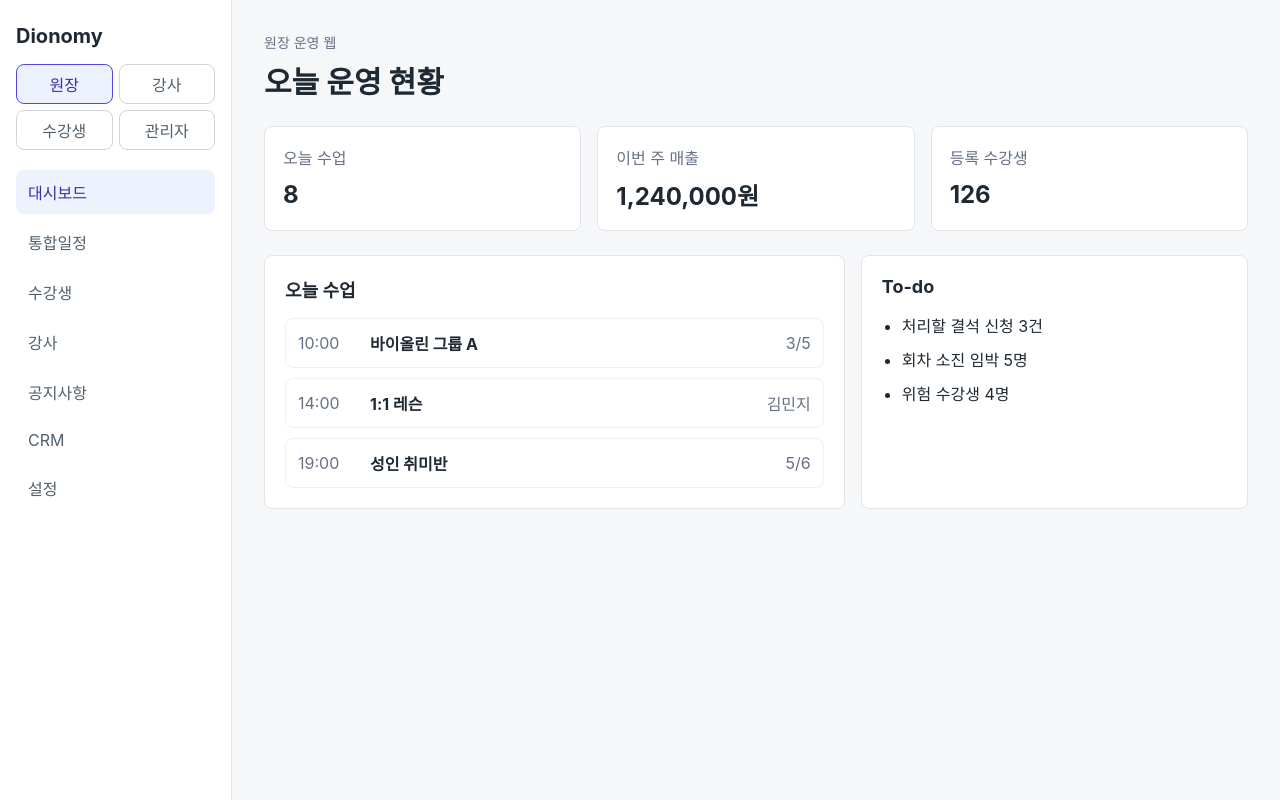
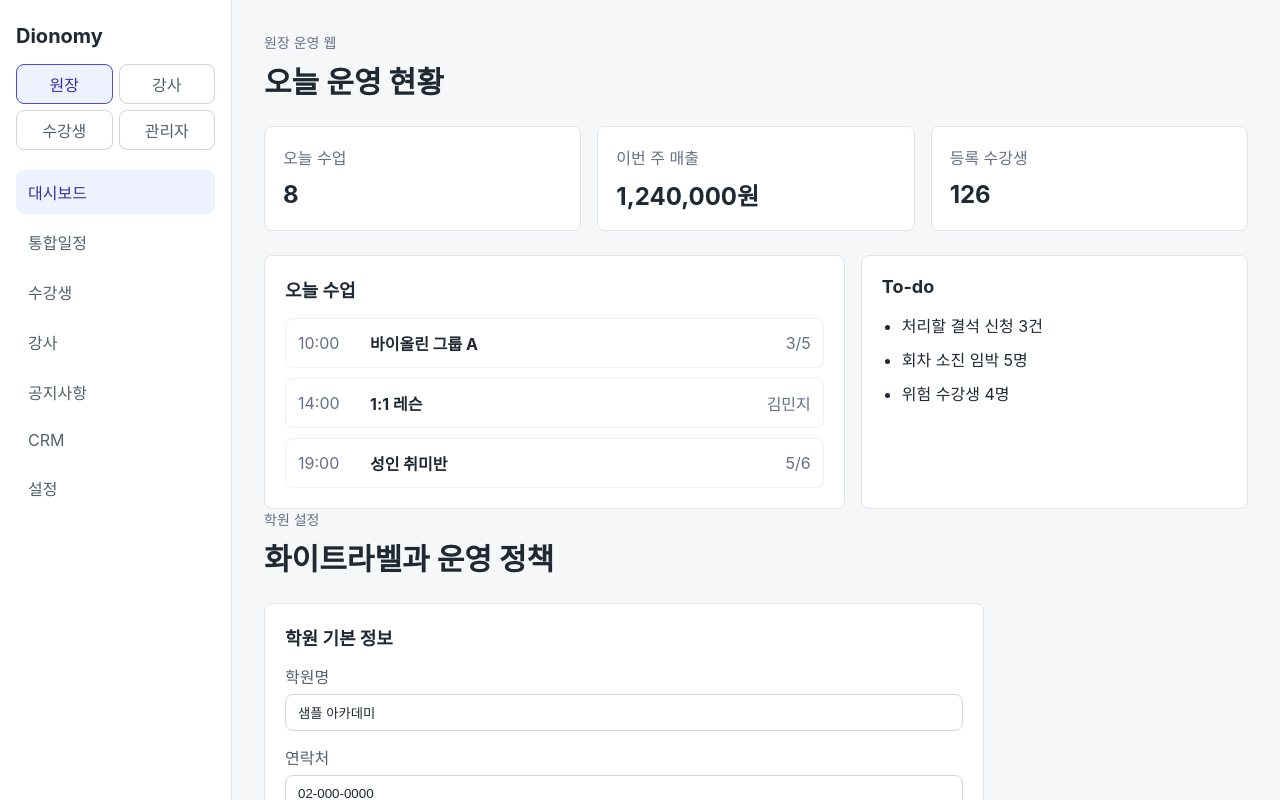
Before and after one commit to dionomy/dionomy-front, a React (Vite) app: page / in a window 1280 px wide. Shown: the top 800 px of the page. Built offline with nearby package versions, Linux system fonts and the light colour scheme.

Commit message:
Wire academy settings pages

```diff
--- a/src/app/App.tsx
+++ b/src/app/App.tsx
@@ -1,6 +1,7 @@
 import { MainShell } from './layouts/MainShell';
 import { useAuthStore } from '../features/auth/model/authStore';
 import { OwnerDashboardPage } from '../pages/owner/OwnerDashboardPage';
+import { OwnerSettingsPage } from '../pages/owner/OwnerSettingsPage';
 import { AdminHomePage } from '../pages/admin/AdminHomePage';
 import { StudentHomePage } from '../pages/academy-app/StudentHomePage';
 import { TeacherHomePage } from '../pages/teacher/TeacherHomePage';
@@ -15,7 +16,12 @@ export function App() {
   return (
     <MainShell>
       {role === 'DIONOMY_ADMIN' && <AdminHomePage />}
-      {role === 'OWNER' && <OwnerDashboardPage />}
+      {role === 'OWNER' && (
+        <>
+          <OwnerDashboardPage />
+          <OwnerSettingsPage />
+        </>
+      )}
       {role === 'TEACHER' && <TeacherHomePage />}
     </MainShell>
   );
--- a/src/pages/admin/AdminHomePage.tsx
+++ b/src/pages/admin/AdminHomePage.tsx
@@ -1,3 +1,5 @@
+import { TenantOnboardingPanel } from '../../features/tenant-onboarding/ui/TenantOnboardingPanel';
+
 export function AdminHomePage() {
   return (
     <section className="page-stack">
@@ -5,10 +7,7 @@ export function AdminHomePage() {
         <p className="eyebrow">Dionomy 관리자</p>
         <h1>학원 세팅 대기열</h1>
       </header>
-      <article className="panel">
-        <h2>온보딩</h2>
-        <p>신규 학원 정보, 화이트라벨 설정, 빌드 상태를 관리합니다.</p>
-      </article>
+      <TenantOnboardingPanel />
     </section>
   );
 }
--- /dev/null
+++ b/src/pages/owner/OwnerSettingsPage.tsx
@@ -0,0 +1,13 @@
+import { AcademySettingsForm } from '../../features/academy-settings/ui/AcademySettingsForm';
+
+export function OwnerSettingsPage() {
+  return (
+    <section className="page-stack">
+      <header>
+        <p className="eyebrow">학원 설정</p>
+        <h1>화이트라벨과 운영 정책</h1>
+      </header>
+      <AcademySettingsForm />
+    </section>
+  );
+}
```
